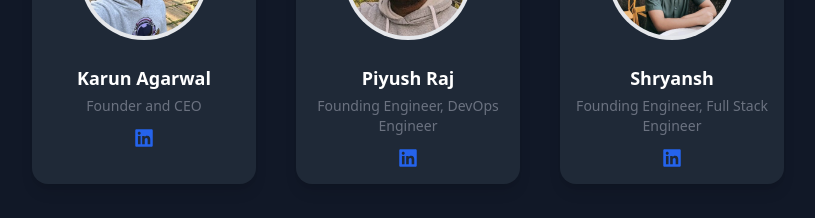
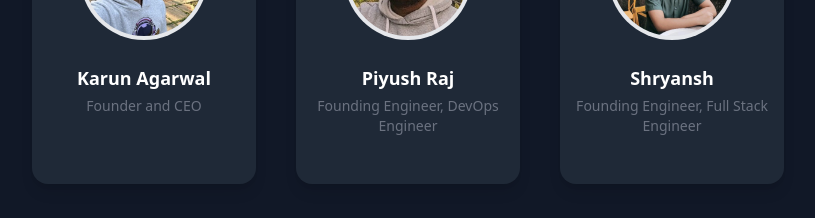
Before and after one commit to atominfra/landing-page, a Next.js app: page / in a window 1280 px wide. Shown: the part 1860-2078 px from the top of the page, without its empty margins (232-1047 px from the left). Built offline with nearby package versions, Linux system fonts and the light colour scheme.

Commit message:
chore: removed linkedin logi from tem cards

```diff
--- a/src/components/teamCards.jsx
+++ b/src/components/teamCards.jsx
@@ -18,9 +18,9 @@
         </div>
       <h4 className="text-white font-semibold text-lg mb-1">{name}</h4>
       <p className="text-gray-500 text-sm mb-3">{role}</p>
-      <div className="flex space-x-2">
+      {/* <div className="flex space-x-2">
         <FaLinkedin size={20} />
-      </div>
+      </div> */}
       </div>
     </a>
   );
```
